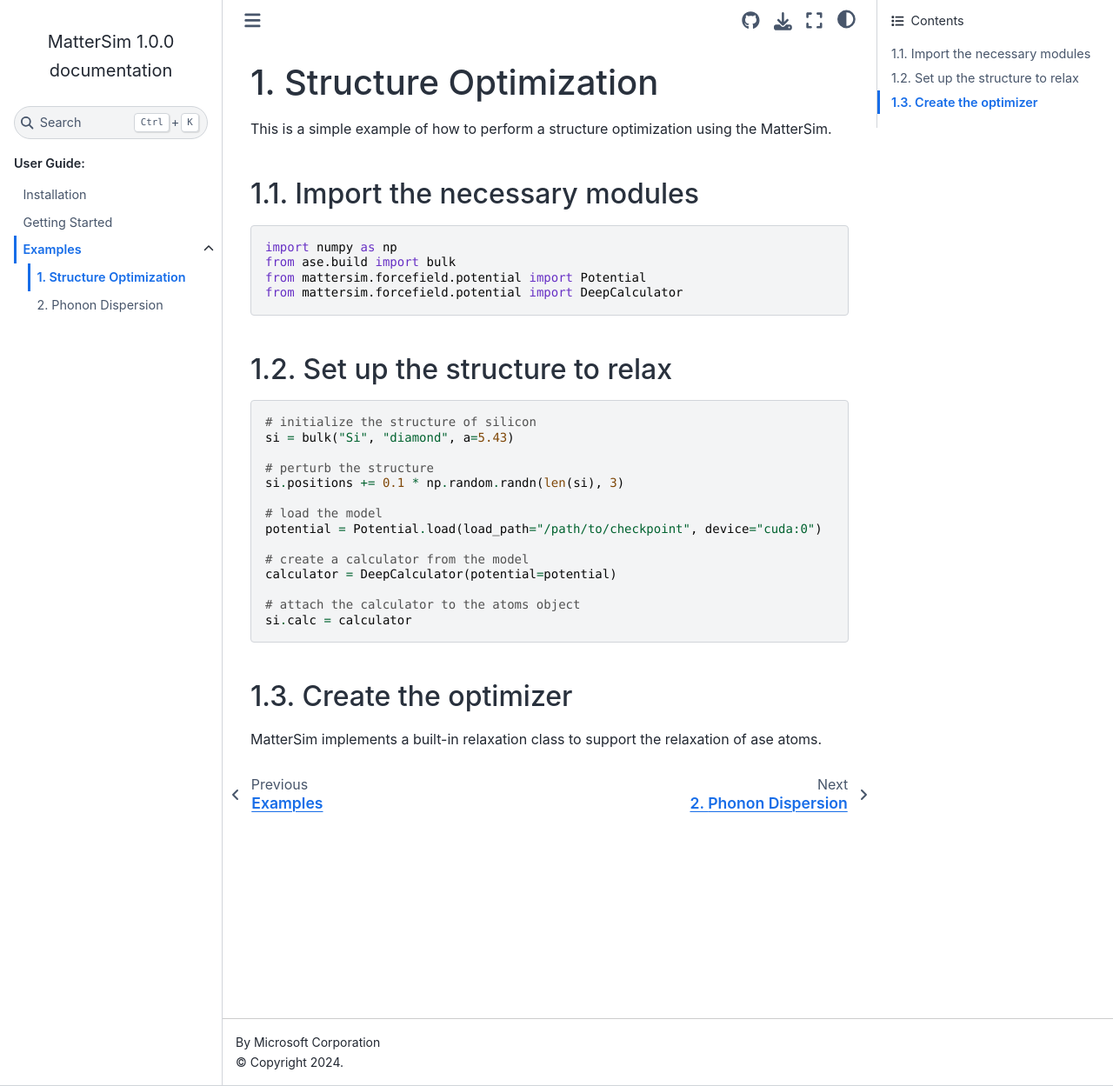
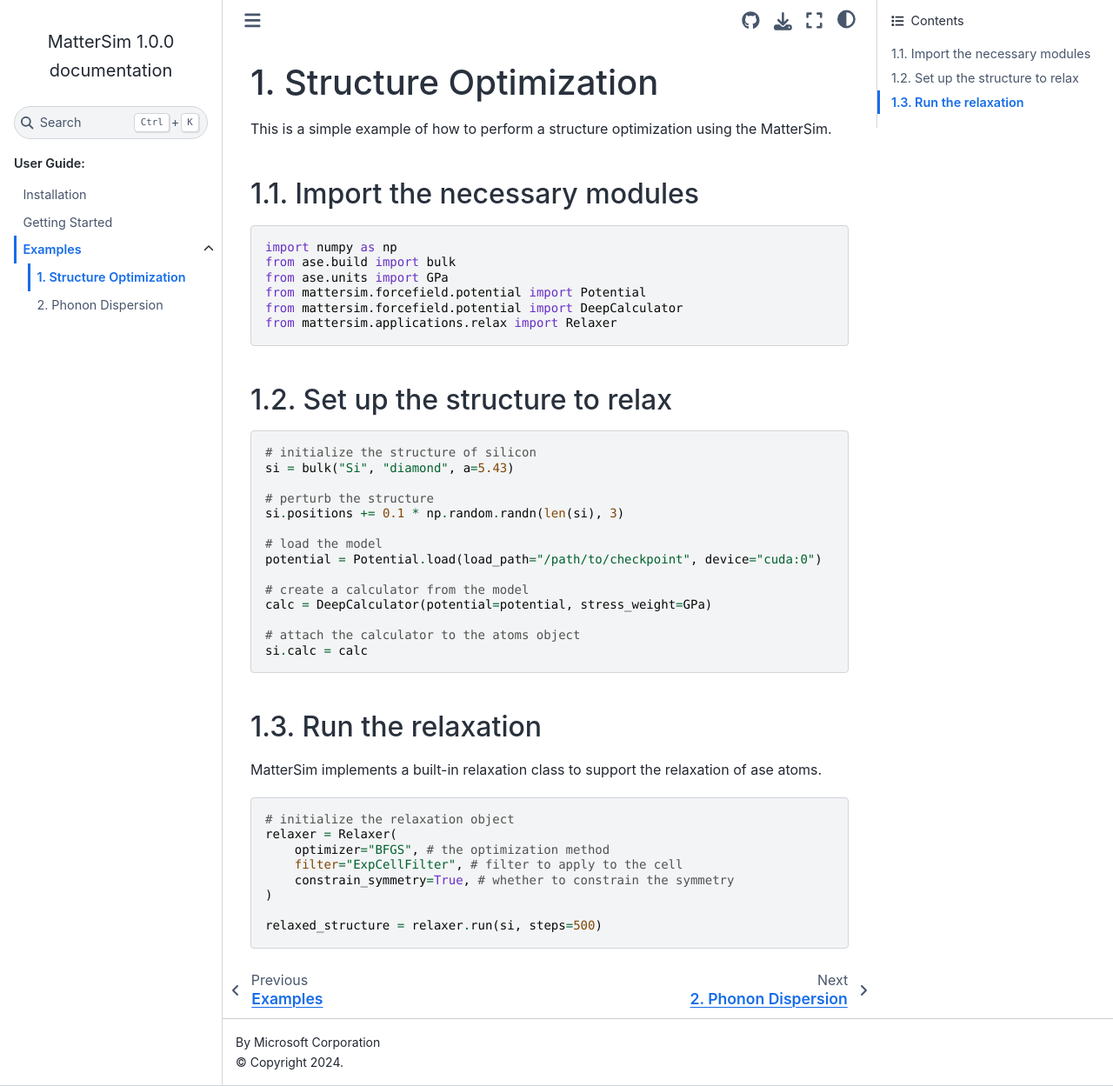
Before and after one commit to sj-cha/mattersim-LR, a Sphinx documentation site: the page built from docs/examples/relax_example.rst, in a window 1280 px wide and 1249 px high. Shown: the whole window at 87% size. Built offline with Sphinx 7.4.7 and the Sphinx Book theme 1.1.4, drawn with Linux system fonts in a browser that asks for light colours.

Commit message:
update docs (#16)
Co-authored-by: Han Yang <hanyang@microsoft.com>

```diff
--- a/docs/examples/relax_example.rst
+++ b/docs/examples/relax_example.rst
@@ -10,8 +10,10 @@
 
     import numpy as np
     from ase.build import bulk
+    from ase.units import GPa
     from mattersim.forcefield.potential import Potential
     from mattersim.forcefield.potential import DeepCalculator
+    from mattersim.applications.relax import Relaxer
 
 Set up the structure to relax
 -----------------------------
@@ -28,12 +30,23 @@
     potential = Potential.load(load_path="/path/to/checkpoint", device="cuda:0")
 
     # create a calculator from the model
-    calculator = DeepCalculator(potential=potential)
+    calc = DeepCalculator(potential=potential, stress_weight=GPa)
 
     # attach the calculator to the atoms object
-    si.calc = calculator
+    si.calc = calc
 
-Create the optimizer
+Run the relaxation
 --------------------
 
 MatterSim implements a built-in relaxation class to support the relaxation of ase atoms.
+
+.. code-block:: python
+
+    # initialize the relaxation object
+    relaxer = Relaxer(
+        optimizer="BFGS", # the optimization method
+        filter="ExpCellFilter", # filter to apply to the cell
+        constrain_symmetry=True, # whether to constrain the symmetry
+    )
+
+    relaxed_structure = relaxer.run(si, steps=500)
--- a/docs/index.rst
+++ b/docs/index.rst
@@ -23,8 +23,8 @@
 
 We currently offer two pre-trained versions of MatterSim with **M3GNet** architecture:
 
-1. **mattersim-mini-v1.0.0**: A mini version of the model that is faster to run.
-2. **mattersim-medium-v1.0.0**: A medium version of the model that is more accurate.
+1. **mattersim-v1.0.0-1M**: A mini version of the model that is faster to run.
+2. **mattersim-v1.0.0-5M**: A medium version of the model that is more accurate.
 
 These models have been trained using the data generated through the workflows
 introduced in the `MatterSim <https://arxiv.org/abs/2405.04967>`_ manuscript, which provides an in-depth
--- a/docs/user_guide/getting_started.rst
+++ b/docs/user_guide/getting_started.rst
@@ -40,6 +40,7 @@
     :linenos:
 
     from ase.build import bulk
+    from ase.units import GPa
     from mattersim.forcefield.potential import DeepCalculator
 
     # same as before
@@ -50,7 +51,7 @@
     calculator = DeepCalculator(
         potential=potential,
         # important! convert GPa to eV/Angstrom^3
-        stress_weight=1 / 160.21766208,
+        stress_weight=GPa,
     )
 
     si.calc = calculator
--- a/docs/user_guide/installation.rst
+++ b/docs/user_guide/installation.rst
@@ -8,7 +8,6 @@
 Requirements:
 
 * Python == 3.9
-* PyTorch == 1.11.0
 
 To install the package, run the following command under the root of the folder:
 
```
Also changed, not shown: README.md (+4 -2 lines), docs/_static/mattersim-banner.jpg (added), docs/examples/phonon_example.ipynb.
